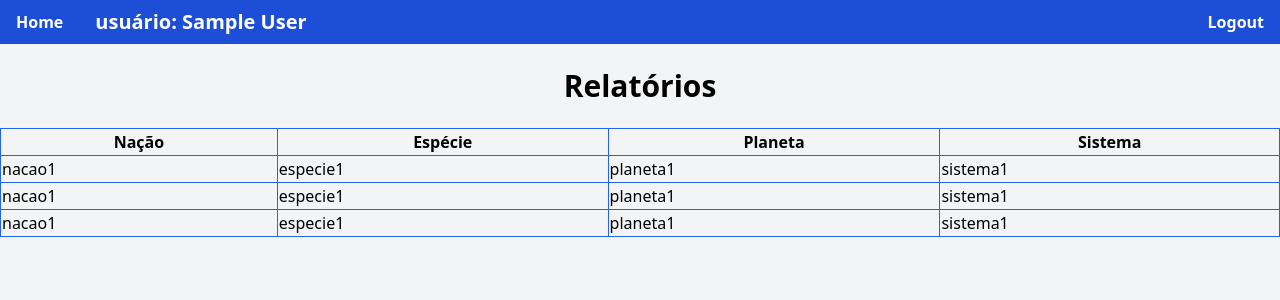
After one commit to pwdrc/space_guide, a Flask app: page /relatorios in a window 1280 px wide. The commit adds this page. Shown: the top 300 px of the page. Run offline with Flask 3, Linux system fonts and the light colour scheme; the visitor is signed in with stand-in values (Sample User, id 1); style sheets or scripts are compiled from the project's sources; parts of the project's set-up code (start-up, migrations or seed data) failed here and were passed over.

Commit message:
cria esboço da pagina de relatorios

```diff
--- a/app.py
+++ b/app.py
@@ -83,7 +83,32 @@ def home():
 def relatorios():
     user_role = session.get('role')
     user_name = session.get('name')
-    return render_template('relatorios.html', role=user_role, name=user_name)
+    if user_role == 'LIDER_FACCAO':
+# Para cada tipo de usuário, deve ser possível gerar relatórios claros e informativos, pensando na
+# utilidade de cada relatório para seus respectivos usuários finais. É interessante, por exemplo,
+# aplicar alguma ordenação/agrupamento que faça sentido em cada um dos relatórios.
+# 1. Líder de facção:
+# a. Informações sobre comunidades da própria facção: um líder de facção está
+# interessado em recuperar informações sobre as comunidades participantes,
+# facilitando a tomada de decisões de expansão da própria facção.
+# i. Comunidades podem ser agrupadas por nação, espécie, planeta, e/ou
+# sistema.
+
+        user_faccao = session.get('faccao')
+        # gerar um dict de comunidades só para teste
+        comunidade = {'nome': 'comunidade1', 'nacao': 'nacao1', 'especie': 'especie1', 'planeta': 'planeta1', 'sistema': 'sistema1'}
+        comunidades = [comunidade, comunidade, comunidade]
+        return render_template('relatorios.html', role=user_role, name=user_name, faccao=user_faccao, comunidades=comunidades)
+
+# # download_report lider_faccao
+# @app.route('/download_report')
+# @login_required
+# def download_report():
+#     user_role = session.get('role')
+#     user_name = session.get('name')
+#     if user_role == 'LIDER_FACCAO':
+#         # gerar um relatório em excel
+
 
 # lider
 @app.route('/lider/alterar_nome', methods=['POST'])
@@ -92,7 +117,7 @@ def alterar_nome_faccao():
     if session.get('role') == 'LIDER_FACCAO':
         # Lógica para alterar o nome da facção
         novo_nome = request.form['novo_nome']
-        action.alterar_nome_facacao(session.get('name'), novo_nome)
+        action.alterar_nome_faccao(session.get('name'), novo_nome)
         flash('Nome da facção alterado com sucesso!', 'success')
         return redirect(url_for('home'))
     else:
--- a/templates/home.html
+++ b/templates/home.html
@@ -29,7 +29,7 @@ a. Gerenciar (CRUD) estrelas -->
             <!-- Spacer element com estilo inline para flex-grow -->
             <div style="flex-grow: 1;"></div>
             <a href="{{ url_for('relatorios') }}" class="bg-blue-700 text-white font-bold py-2 px-4">Relatórios</a>
-            <a href="/logout" class="bg-blue-700 text-white font-bold py-2 px-4">Logout</a>
+            <a href="{{ url_for('logout') }}" class="bg-blue-700 text-white font-bold py-2 px-4">Logout</a>
         </nav>
         <div class="mt-4 mb-4">
             {% if role == 'LIDER_FACCAO' %}
@@ -37,7 +37,7 @@ a. Gerenciar (CRUD) estrelas -->
             <div>
                 <div class="flex justify-center items-center mt-4 bg-gray-100">
                     <div class="bg-white p-10 w-96 rounded-lg shadow-lg">
-                        <form action="{{ url_for('alterar_nome') }}" method="POST">
+                        <form action="{{ url_for('alterar_nome_faccao') }}" method="POST">
                             <h4 class="text-2xl py-2 px-4">Alterar nome da Facção</h4>
                             <br>
                             <input class="bg-gray-100 py-2 px-4" type="text" name="novo_nome" placeholder="Novo nome da facção" required>
--- /dev/null
+++ b/templates/relatorios.html
@@ -0,0 +1,82 @@
+<!-- Relatórios
+Para cada tipo de usuário, deve ser possível gerar relatórios claros e informativos, pensando na
+utilidade de cada relatório para seus respectivos usuários finais. É interessante, por exemplo,
+aplicar alguma ordenação/agrupamento que faça sentido em cada um dos relatórios.
+1. Líder de facção:
+a. Informações sobre comunidades da própria facção: um líder de facção está
+interessado em recuperar informações sobre as comunidades participantes,
+facilitando a tomada de decisões de expansão da própria facção.
+i. Comunidades podem ser agrupadas por nação, espécie, planeta, e/ou
+sistema.
+2. Oficial:
+a. Informações de habitantes da própria nação: um Oficial está interessado em
+monitorar o crescimento populacional de sua nação. Sendo assim, é interessante
+para o usuário que o sistema gere relatórios com métricas interessantes sobre
+crescimento e deslocamento populacional.
+i. Habitantes podem ser monitorados com o uso da tabela Habitacao,
+podendo ser agrupados por facção, espécie, planeta, ou sistema.
+3. Comandante:
+a. Informações de planetas dominados por todas as nações: um comandante está
+interessado em informações de domínio tanto de sua quanto de outras nações.
+Sendo assim, comandantes têm acesso a relatórios sobre planetas dominados e de
+potencial dominação, contendo para cada planeta informações como: nação
+dominante (se houver), datas de início e fim da última dominação, quantidades de
+comunidades, espécies, habitantes, e facções presentes, facção majoritária (se
+houver), entre outros.
+i. Informações estratégicas importantes (a ser definido pelo grupo) devem estar
+disponíveis apenas para comandantes de suas respectivas nações, sendo
+ocultadas para demais comandantes na geração do relatório.
+ii. No mesmo relatório, comandantes devem poder ter acesso a informações
+sobre planetas com potencial de expansão de sua nação, i.e., planetas não
+-errantes que não estão sendo dominados por outra nação. Esses planetas
+com potencial de dominação podem pertencer a um sistema em que a nação
+já está presente, ou a um sistema vizinho/próximo em que a nação não está
+presente . Podem ser adicionados, por exemplo, filtros de distância para
+encontrar planetas em sistemas próximos ao território da nação (obs: o
+território de uma nação é o conjunto de sistemas onde existem planetas
+dominados por ela) A Figura 1 ilustra o território da Nação X e as distâncias
+dos sistemas das estrelas Sirius e Barnand's Star. Dica: pode-se utilizar a
+distância Euclideana -->
+
+<!DOCTYPE html>
+<html>
+    <head>
+        <title>Relatórios</title>
+        <link rel="stylesheet" href="{{ url_for('static', filename='styles.css') }}">
+    </head>
+    <body class="bg-gray-100">
+        <nav class="flex items-center bg-blue-700 mb-4">
+            <a href="/home" class="text-white font-bold py-2 px-4">Home</a>
+            <p class="text-xl text-white font-bold py-2 px-4">usuário: {{ name }}</p>
+            <!-- Spacer element com estilo inline para flex-grow -->
+            <div style="flex-grow: 1;"></div>
+            <a href="{{ url_for('logout') }}" class="bg-blue-700 text-white font-bold py-2 px-4">Logout</a>
+        </nav>
+        <div class="mb-4 mt-4">
+            <h1 class="text-3xl font-bold text-center py-2 mb-4">Relatórios</h1>
+            {% if role == 'LIDER_FACCAO' %}
+            <!-- apresentar relatórios numa tabela e dar a opcao de fazer o download no formato de planilha-->
+            <table class="table-auto border-collapse w-full">
+                <thead>
+                    <tr>
+                        <th class="border border-blue-600">Nação</th>
+                        <th class="border border-blue-600">Espécie</th>
+                        <th class="border border-blue-600">Planeta</th>
+                        <th class="border border-blue-600">Sistema</th>
+                    </tr>
+                </thead>
+                <tbody>
+                    {% for comunidade in comunidades %}
+                    <tr>
+                        <td class="border border-blue-600">{{ comunidade.nacao }}</td>
+                        <td class="border border-blue-600">{{ comunidade.especie }}</td>
+                        <td class="border border-blue-600">{{ comunidade.planeta }}</td>
+                        <td class="border border-blue-600">{{ comunidade.sistema }}</td>
+                    </tr>
+                    {% endfor %}
+                </tbody>
+            </table>
+            {%endif%}
+        </div>
+        </body>
+        </html>
```
